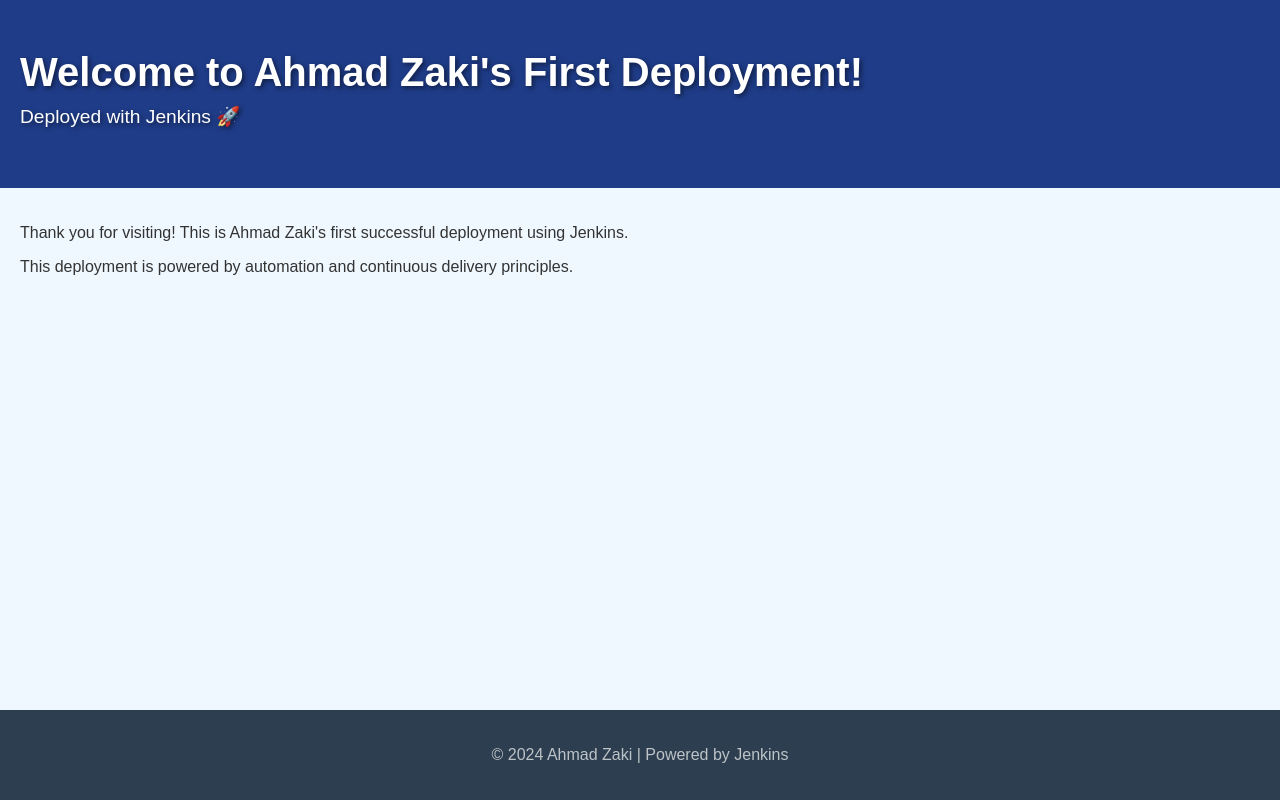
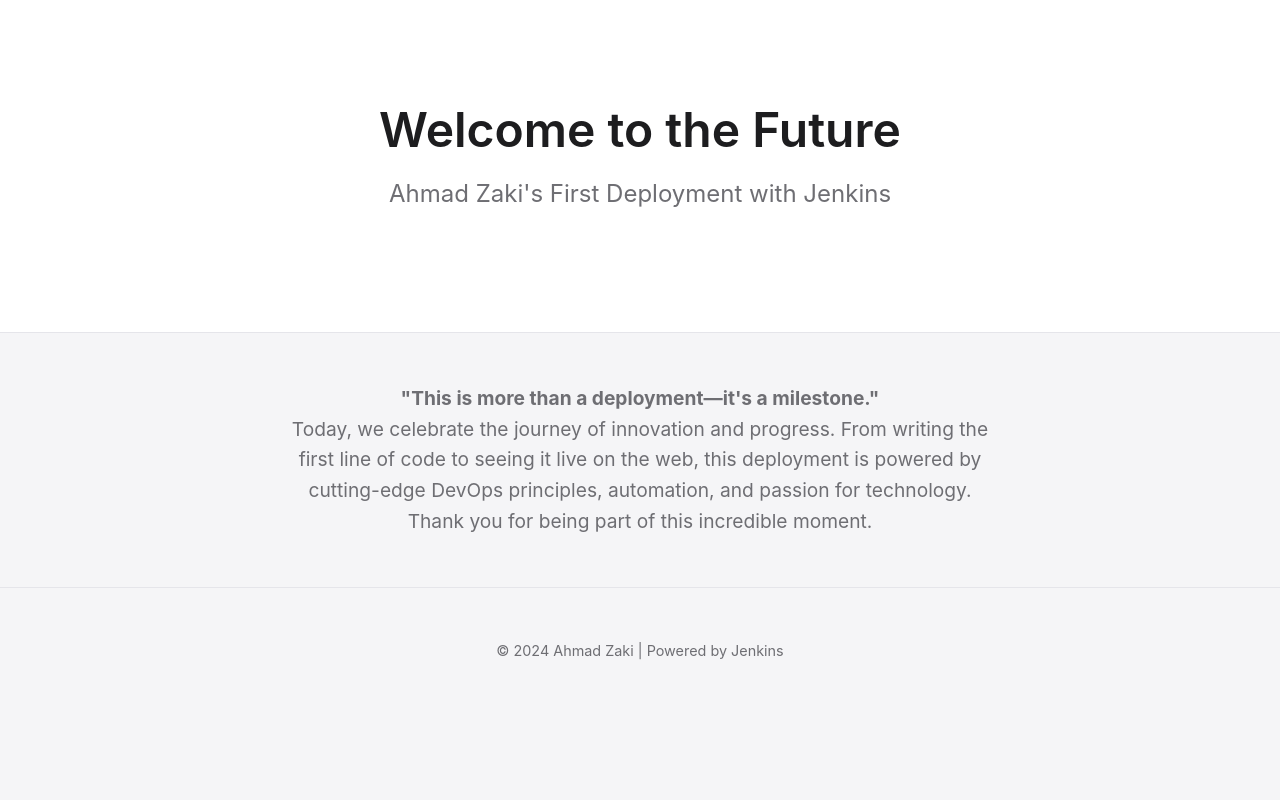
Before and after one commit to ahmadzakibeef/TalhaGitRepo, a plain HTML site: page index.html in a window 1280 px wide. Drawn offline with Linux system fonts and the light colour scheme.

Commit message:
Ahmad Zaki deserve another raise

```diff
--- a/index.html
+++ b/index.html
@@ -3,52 +3,77 @@
 <head>
     <meta charset="UTF-8">
     <meta name="viewport" content="width=device-width, initial-scale=1.0">
-    <title>Welcome to Ahmad Zaki's First Deployment</title>
+    <title>Ahmad Zaki's First Deployment</title>
     <style>
+        /* General styles */
         body {
-            font-family: Arial, sans-serif;
+            font-family: -apple-system, BlinkMacSystemFont, "Segoe UI", Roboto, "Helvetica Neue", Arial, sans-serif;
             margin: 0;
             padding: 0;
-            background-color: #f0f8ff; /* Light Blue */
-            color: #333333; /* Dark Gray for body text */
-            display: flex;
-            flex-direction: column;
-            min-height: 100vh;
+            background-color: #f5f5f7; /* Light gray background */
+            color: #1d1d1f; /* Dark text color for contrast */
+            text-align: center;
         }
+
+        /* Header styles */
         header {
-            background-color: #1f3c88; /* Navy Blue */
-            color: #ffffff; /* White text */
+            padding: 100px 20px;
+            background-color: #ffffff; /* Clean white header */
+            border-bottom: 1px solid #e5e5ea; /* Subtle border for separation */
+        }
+
+        header h1 {
+            font-size: 3rem;
+            font-weight: 600;
+            margin: 0;
+            color: #1d1d1f;
+        }
+
+        header p {
+            font-size: 1.5rem;
+            color: #6e6e73; /* Subtle gray for emphasis */
+            margin-top: 20px;
+        }
+
+        /* Content section styles */
+        .content {
             padding: 50px 20px;
-            text-shadow: 2px 2px 5px rgba(0, 0, 0, 0.5);
         }
-        header h1 {
-            margin: 0;
-            font-size: 2.5rem;
+
+        .content p {
+            font-size: 1.2rem;
+            line-height: 1.6;
+            margin: 0 auto;
+            max-width: 700px;
+            color: #6e6e73; /* Soft gray tone */
         }
-        header p {
-            margin: 10px 0;
-            font-size: 1.2rem;
+
+        .moment {
+            font-size: 2rem;
+            font-weight: bold;
+            color: #1d1d1f;
+            margin: 30px 0;
         }
-        .content {
-            flex: 1;
-            padding: 20px;
-        }
+
+        /* Footer styles */
         footer {
-            background-color: #2c3e50; /* Dark Blue */
-            color: #bdc3c7; /* Light Gray */
-            text-align: center;
-            padding: 20px;
+            padding: 40px 20px;
+            background-color: #f5f5f7;
+            color: #6e6e73;
+            font-size: 0.9rem;
+            border-top: 1px solid #e5e5ea;
         }
     </style>
 </head>
 <body>
     <header>
-        <h1>Welcome to Ahmad Zaki's First Deployment!</h1>
-        <p>Deployed with Jenkins 🚀</p>
+        <h1>Welcome to the Future</h1>
+        <p>Ahmad Zaki's First Deployment with Jenkins</p>
     </header>
     <div class="content">
-        <p>Thank you for visiting! This is Ahmad Zaki's first successful deployment using Jenkins.</p>
-        <p>This deployment is powered by automation and continuous delivery principles.</p>
+        <p class="moment">"This is more than a deployment—it's a milestone."</p>
+        <p>Today, we celebrate the journey of innovation and progress. From writing the first line of code to seeing it live on the web, this deployment is powered by cutting-edge DevOps principles, automation, and passion for technology.</p>
+        <p>Thank you for being part of this incredible moment.</p>
     </div>
     <footer>
         <p>&copy; 2024 Ahmad Zaki | Powered by Jenkins</p>
```
